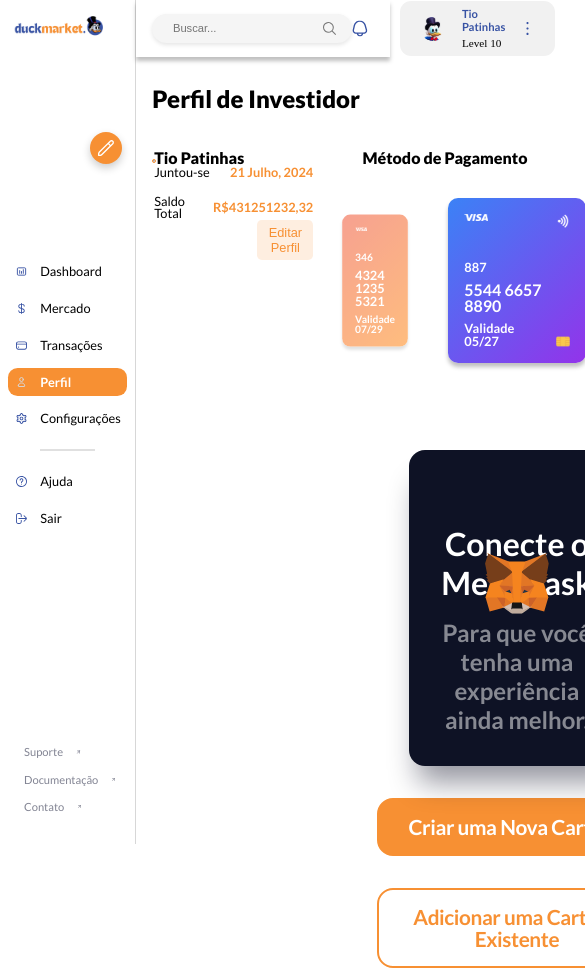
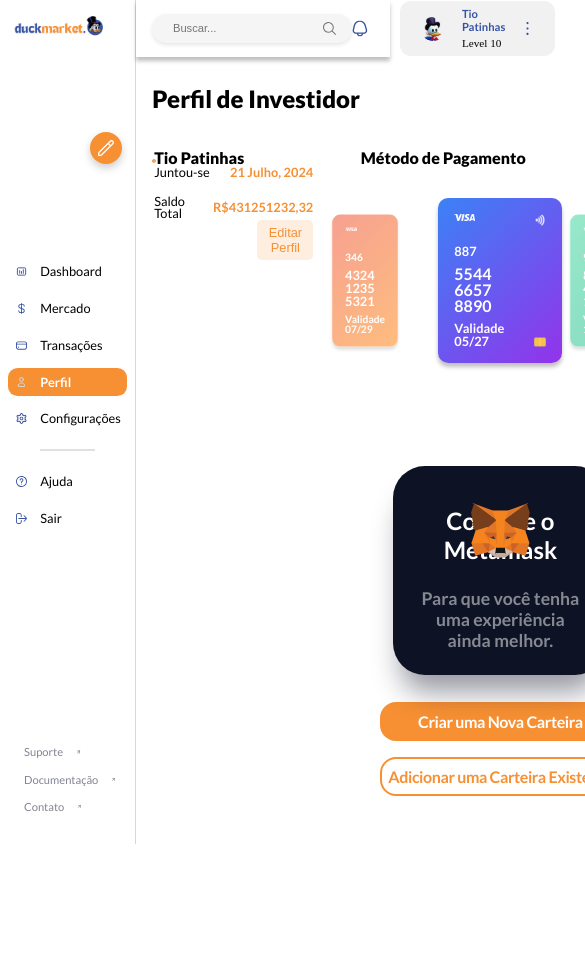
Before and after one commit to Seafety/Tio-Patinhas-App, a React (Vite) app: page /profile in a window 390 px wide. Shown: the top 968 px of the page, 585 px wide, since content can reach past the window. After the commit the page ends 844 px from the top, so only its background shows below. Built offline with nearby package versions, Linux system fonts and the light colour scheme.

Commit message:
feat: :lipstick: adding responsiveness in metamask component
adding responsiveness in metamask component

```diff
--- a/src/components/organisms/Matemask/index.module.scss
+++ b/src/components/organisms/Matemask/index.module.scss
@@ -94,4 +94,174 @@
       letter-spacing: -0.408px;
     }
   }
+
+  @media (max-width: 3840px) {
+    padding: 0 2rem;
+    .metamask {
+      width: 100%;
+
+      padding: 0 8rem;
+      img {
+        width: 23%;
+        bottom: 24rem;
+        right: auto;
+      }
+      div {
+        margin: 13rem 0 4rem 0;
+        width: 100%;
+        height: 100%;
+        border-radius: 2rem;
+        padding: 4rem;
+        gap: 3rem;
+        h2 {
+          margin-top: 5rem;
+          font-size: 4rem;
+        }
+        p {
+          font-size: 3rem;
+        }
+      }
+    }
+    .buttons {
+      display: flex;
+      flex-direction: column;
+      gap: 2rem;
+      .newBudget {
+        padding: 2rem;
+        border-radius: 1rem;
+        font-size: 3rem;
+      }
+      .addBudget {
+        padding: 2rem;
+        border-radius: 1rem;
+        font-size: 3rem;
+      }
+    }
+  }
+  @media (max-width: 2560px) {
+    padding: 0 2rem;
+    .metamask {
+      width: 100%;
+      padding: 0 8rem;
+      img {
+        width: 21%;
+        bottom: 20rem;
+        right: auto;
+      }
+      div {
+        margin: 7rem 0 4rem 0;
+        width: 100%;
+        height: 100%;
+        border-radius: 2rem;
+        padding: 4rem;
+        gap: 1.5rem;
+        h2 {
+          margin-top: 2.3rem;
+          font-size: 3rem;
+        }
+        p {
+          font-size: 2.1rem;
+        }
+      }
+    }
+    .buttons {
+      display: flex;
+      flex-direction: column;
+      gap: 2rem;
+      .newBudget {
+        padding: 1.6rem;
+        border-radius: 1rem;
+        font-size: 2rem;
+      }
+      .addBudget {
+        padding: 1.6rem;
+        border-radius: 1rem;
+        font-size: 2rem;
+      }
+    }
+  }
+  @media (max-width: 1920px) {
+    padding: 0 2rem;
+    .metamask {
+      width: 100%;
+      padding: 0 4rem;
+      img {
+        width: 21%;
+        bottom: 16rem;
+        right: auto;
+      }
+      div {
+        margin: 3.5rem 0 4rem 0;
+        width: 100%;
+        height: 100%;
+        border-radius: 2rem;
+        padding: 2rem;
+        gap: 1.5rem;
+        h2 {
+          margin-top: 2rem;
+          font-size: 2.7rem;
+        }
+        p {
+          font-size: 1.71rem;
+        }
+      }
+    }
+    .buttons {
+      display: flex;
+      flex-direction: column;
+      gap: 1.7rem;
+      .newBudget {
+        padding: 1.2rem;
+        border-radius: 1rem;
+        font-size: 1.6rem;
+      }
+      .addBudget {
+        padding: 1.2rem;
+        border-radius: 1rem;
+        font-size: 1.6rem;
+      }
+    }
+  }
+  @media (max-width: 1280px) {
+    padding: 0 2rem;
+    .metamask {
+      width: 100%;
+      padding: 0 1rem;
+      img {
+        width: 24%;
+        bottom: 9rem;
+        right: auto;
+      }
+      div {
+        margin: 4rem 0 1.7rem 0;
+        width: 100%;
+        height: 100%;
+        border-radius: 2rem;
+        padding: 1.5rem;
+        gap: 1.5rem;
+        h2 {
+          margin-top: 1rem;
+          font-size: 1.5rem;
+        }
+        p {
+          font-size: 1.1rem;
+        }
+      }
+    }
+    .buttons {
+      display: flex;
+      flex-direction: column;
+      gap: 1rem;
+      .newBudget {
+        padding: 0.4rem;
+        border-radius: 1rem;
+        font-size: 1rem;
+      }
+      .addBudget {
+        padding: 0.4rem;
+        border-radius: 1rem;
+        font-size: 1rem;
+      }
+    }
+  }
 }
```
